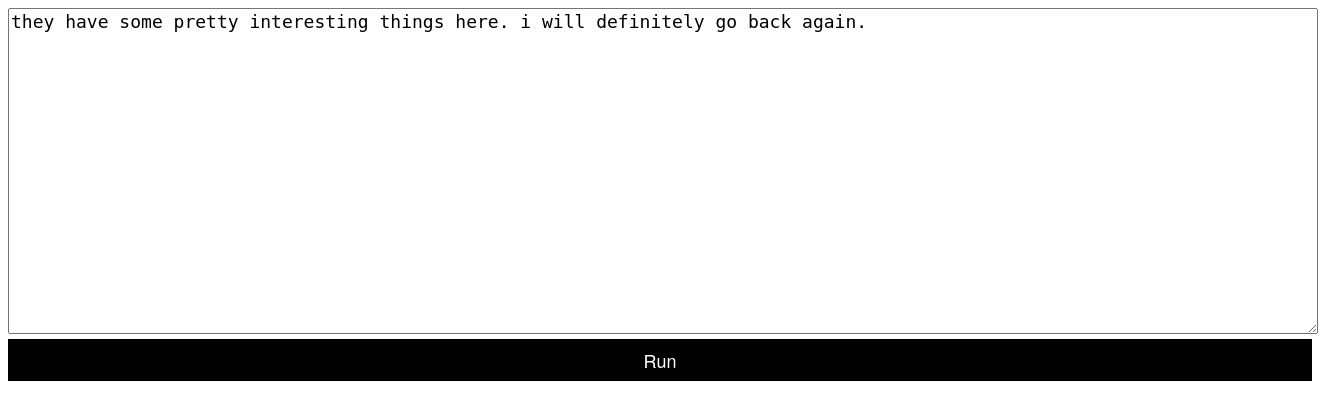
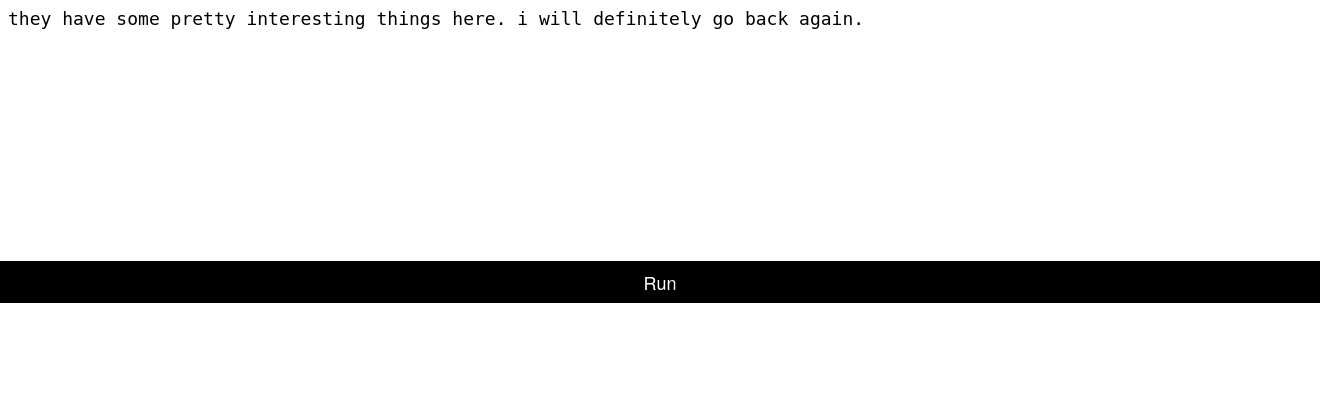
Before and after one commit to minqi/hnatt, a Flask app: page / in a window 1320 px wide; the page is wider, and only the part inside the window is pictured. Shown: the top 420 px of that part. Run offline with Flask 2, Linux system fonts and the light colour scheme; parts of the project's set-up code (start-up, migrations or seed data) failed here and were passed over.

Commit message:
update styling in demo

```diff
--- a/app/templates/index.html
+++ b/app/templates/index.html
@@ -7,16 +7,23 @@
 			body {
 				font-family: 'HelveticaNeue', 'Helvetica', 'Arial', sans-serif;
 				font-size: 18px;
+				margin: 0;
+				padding: 0;
 			}
 
 			ul {
 				list-style-type: none;
+				padding: 0;
+				margin: 0;
 			}
 
 			#text-input {
 				width: 100%;
-				height: 320px;
+				height: 240px;
 				font-size: 18px;
+				outline: none;
+				border: none;
+				padding: 8px;
 			}
 
 			.submit-btn {
@@ -33,14 +40,23 @@
 				cursor: pointer;
 			}
 
+			.activation-map {
+				padding: 8px;
+			}
+
+			#sentence-list li {
+				display: flex;
+				align-items: center;
+			}
+
 			.sentence-label {
 				width: 32px;
-				height: 16px;
+				height: 22px;
 				display: inline-block;
 			}
 
 			.word {
-				margin: 0 2px;
+				padding: 0 4px;
 			}
 		</style>
 	</header>
@@ -119,6 +135,7 @@
 				}
 
 				let renderActivationMap = function(activations) {
+					console.log(activations)
 					const sentenceList = document.getElementById('sentence-list');
 					while (sentenceList.firstChild) {
 						sentenceList.removeChild(sentenceList.firstChild);
--- a/main.py
+++ b/main.py
@@ -4,12 +4,12 @@ from hnatt import HNATT
 YELP_DATA_PATH = 'data/yelp-dataset/yelp_review.csv'
 
 if __name__ == '__main__':
-	# (train_x, train_y), (test_x, test_y) = yelp.load_data(path=YELP_DATA_PATH, size=1e5)
+	(train_x, train_y), (test_x, test_y) = yelp.load_data(path=YELP_DATA_PATH, size=1e4)
 
 	# initialize HNATT
 	h = HNATT()
-	# h.train(train_x, train_y, checkpoint_path='saved_models/model.h5')
-	h.load_weights('saved_models/model.h5')
+	h.train(train_x, train_y, checkpoint_path='saved_models/model.h5')
+	# h.load_weights('saved_models/model.h5')
 
 	# print attention activation maps across sentences and words per sentence
 	activation_maps = h.activation_maps(
```
